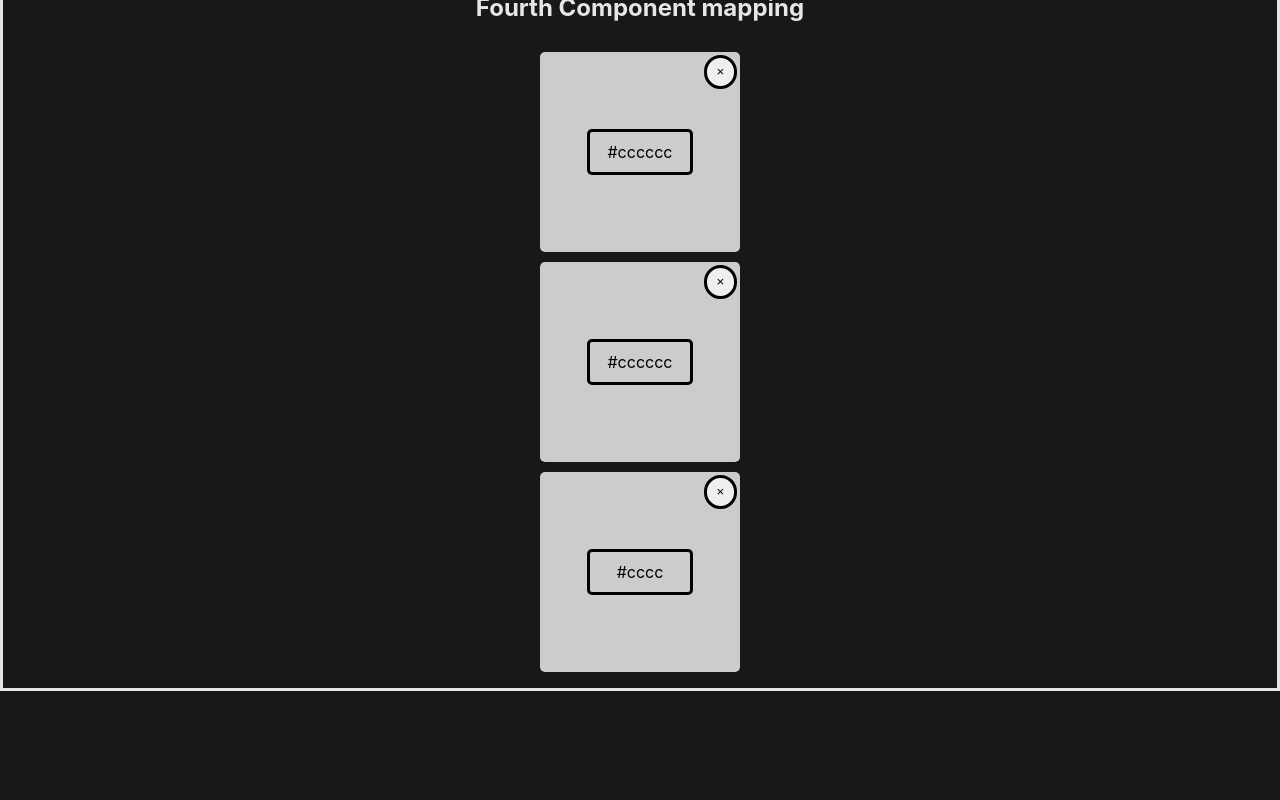
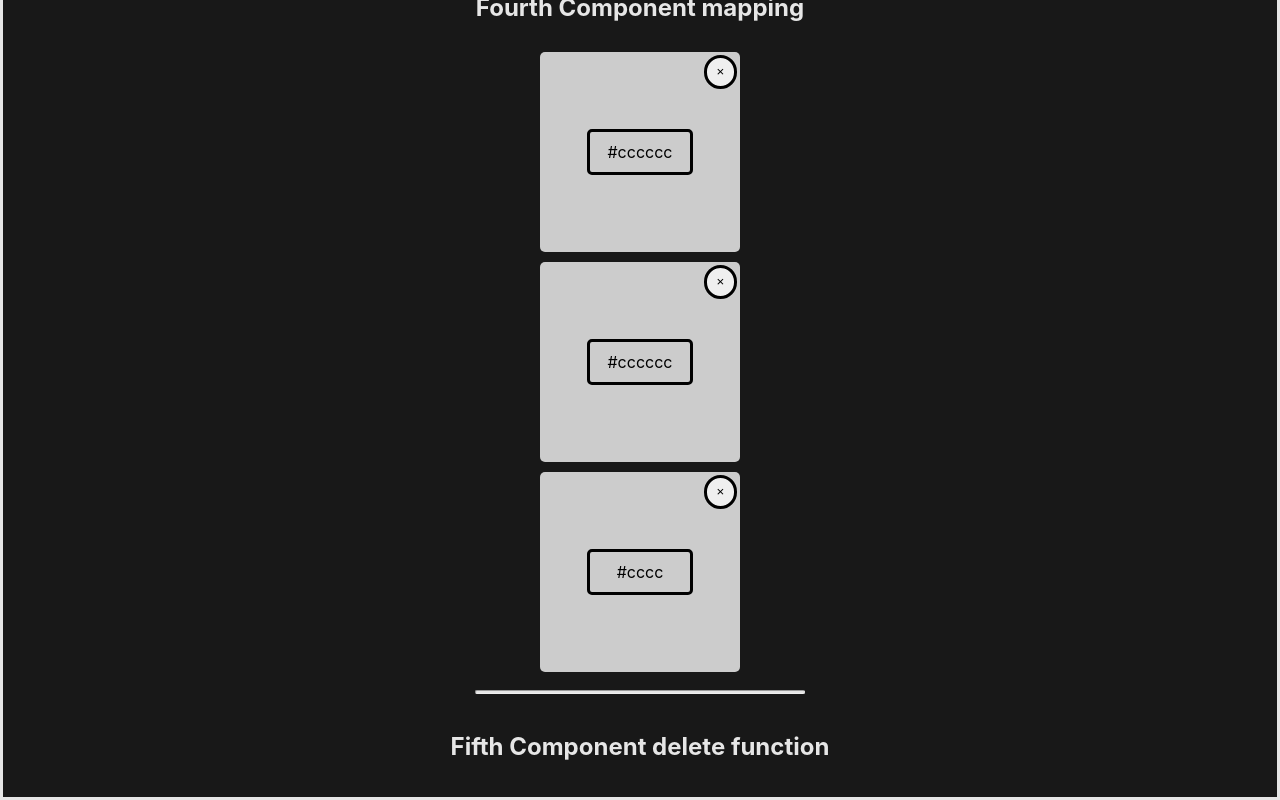
Before and after one commit to Long-HaHoang/react-components-try, a React (Create React App) app: page / in a window 1280 px wide. Shown: the part 1002-1802 px from the top of the page. Before the commit the page ends 1693 px from the top, so only its background shows below. Built offline with nearby package versions, Linux system fonts and the light colour scheme.

Commit message:
add handle delete function

```diff
--- a/src/App.js
+++ b/src/App.js
@@ -3,8 +3,11 @@ import StyledCard from "./components/StyledCard";
 import Divider from "./components/Divider";
 import StyledH2 from "./components/StyledH2";
 import createEachCard from "./util/createEachCard";
+import { useState } from "react";
 
 function App() {
+  const [colors, setColors] = useState(initialColors);
+
   return (
     <main>
       <StyledH2>First Component</StyledH2>
@@ -17,9 +20,15 @@ function App() {
       <StyledCard hexCode={initialColors[1].colorCode} />
       <Divider />
       <StyledH2>Fourth Component mapping </StyledH2>
-      {createEachCard(initialColors)}
+      {createEachCard(colors)}
+      <Divider />
+      <StyledH2>Fifth Component delete function </StyledH2>
     </main>
   );
 }
 
+function handleDelete(id, colors, setColors) {
+  setColors(colors.filter((color) => color.id !== id));
+}
+
 export default App;
```
